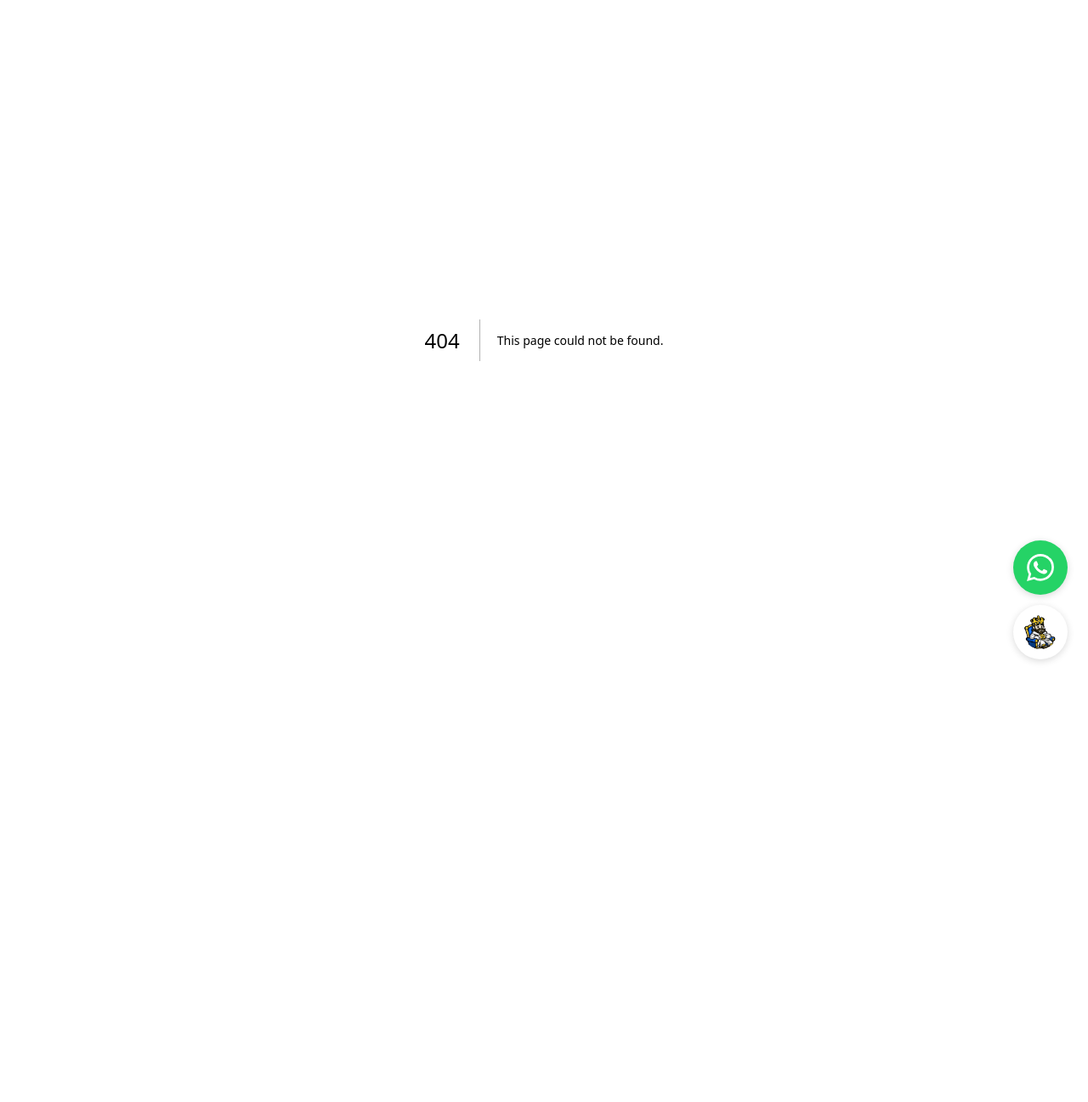
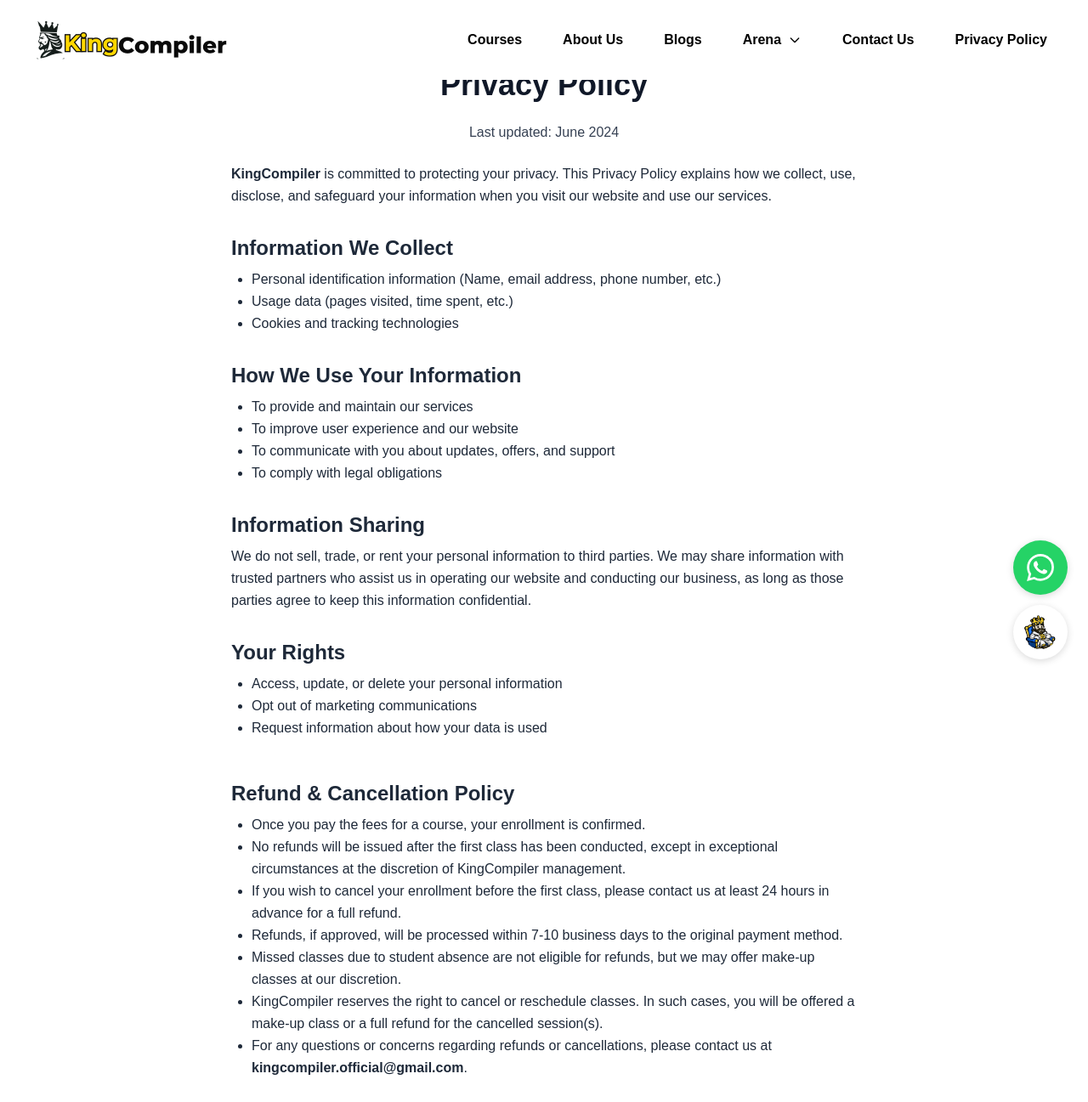
Before and after one commit to shrutarshi2002/kingcompiler-clone, a Next.js app: page /privacy-policy in a window 1280 px wide. Before the commit this address had no page. Shown: the top 1297 px of the page at 85% size. Before the commit the page ends 800 px from the top, so only its background shows below. Built offline with nearby package versions, Linux system fonts and the light colour scheme.

Commit message:
Fix: Make logo link to home, improve privacy policy padding, and update policy sections

```diff
--- a/src/app/about/page.js
+++ b/src/app/about/page.js
@@ -424,40 +424,50 @@
             </p>
           </div>
           <div className="relative">
-            <div className="absolute left-1/2 transform -translate-x-px h-full w-0.5 bg-gradient-to-b from-green-400 to-blue-600"></div>
-            <div className="space-y-12">
+            {/* Timeline line: visible on all screens, centered. Thinner and shorter on mobile. */}
+            <div
+              className="absolute left-1/2 top-0 transform -translate-x-1/2 h-full w-0.5 bg-gradient-to-b from-green-400 to-blue-600 z-0"
+              style={{ minHeight: "100%" }}
+            ></div>
+            <div className="space-y-12 relative z-10">
               {studentJourney.map((stage, index) => (
                 <div
                   key={index}
-                  className={`flex items-center ${
-                    index % 2 === 0 ? "flex-row" : "flex-row-reverse"
+                  className={`flex flex-col items-center sm:flex-row ${
+                    index % 2 === 0 ? "sm:flex-row" : "sm:flex-row-reverse"
                   }`}
                 >
-                  <div className="w-1/2 px-8">
+                  {/* Timeline dot for mobile, centered above card */}
+                  <div className="flex flex-col items-center w-full sm:hidden mb-2">
+                    <div className="w-4 h-4 bg-gradient-to-r from-green-400 to-blue-600 rounded-full border-4 border-white shadow-lg"></div>
+                  </div>
+                  {/* Card */}
+                  <div className="w-full sm:w-1/2 px-2 sm:px-8 flex justify-center sm:justify-start">
                     <div
-                      className={`bg-white p-6 rounded-xl shadow-lg border-l-4 border-green-500 hover:shadow-xl transition-all duration-300 ${
-                        index % 2 === 0 ? "text-right" : "text-left"
+                      className={`bg-white w-full max-w-xs sm:max-w-full p-2 sm:p-6 rounded-xl shadow-lg border-l-4 border-green-500 hover:shadow-xl transition-all duration-300 ${
+                        index % 2 === 0 ? "sm:text-right" : "sm:text-left"
                       }`}
                     >
-                      <div className="flex items-center justify-between mb-3">
-                        <div className="text-3xl">{stage.icon}</div>
-                        <div className="text-sm font-semibold text-green-600 bg-green-50 px-3 py-1 rounded-full">
+                      <div className="flex items-center justify-between mb-2 sm:mb-3">
+                        <div className="text-xl sm:text-3xl">{stage.icon}</div>
+                        <div className="text-xs sm:text-sm font-semibold text-green-600 bg-green-50 px-2 sm:px-3 py-1 rounded-full">
                           {stage.duration}
                         </div>
                       </div>
-                      <div className="text-lg font-bold text-green-600 mb-2">
+                      <div className="text-sm sm:text-lg font-bold text-green-600 mb-1 sm:mb-2">
                         {stage.stage}
                       </div>
-                      <h3 className="text-xl font-bold mb-2 text-gray-900">
+                      <h3 className="text-base sm:text-xl font-bold mb-1 sm:mb-2 text-gray-900">
                         {stage.title}
                       </h3>
-                      <p className="text-gray-600 leading-relaxed">
+                      <p className="text-gray-600 text-xs sm:text-base leading-relaxed">
                         {stage.description}
                       </p>
                     </div>
                   </div>
-                  <div className="w-6 h-6 bg-gradient-to-r from-green-400 to-blue-600 rounded-full border-4 border-white shadow-lg"></div>
-                  <div className="w-1/2 px-8"></div>
+                  {/* Timeline dot for desktop, between cards */}
+                  <div className="hidden sm:flex w-6 h-6 bg-gradient-to-r from-green-400 to-blue-600 rounded-full border-4 border-white shadow-lg my-2 sm:my-0"></div>
+                  <div className="hidden sm:block w-1/2 px-8"></div>
                 </div>
               ))}
             </div>
--- a/src/app/layout.js
+++ b/src/app/layout.js
@@ -13,8 +13,9 @@
 });
 
 export const metadata = {
-  title: "Create Next App",
-  description: "Generated by create next app",
+  title: "KingCompiler",
+  description:
+    "KingCompiler - Online Academy for Chess, Coding, and AI for Kids.",
 };
 
 export default function RootLayout({ children }) {
--- /dev/null
+++ b/src/app/privacy-policy/page.js
@@ -0,0 +1,113 @@
+"use client";
+
+import Navbar from "../../components/Navbar";
+import Footer from "../../components/Footer";
+
+export default function PrivacyPolicyPage() {
+  return (
+    <div className="min-h-screen bg-white flex flex-col">
+      <Navbar />
+      <main className="flex-1 max-w-3xl mx-auto px-4 pt-[320px] md:pt-20 pb-16">
+        <h1 className="text-4xl font-bold mb-6 text-gray-900 text-center">
+          Privacy Policy
+        </h1>
+        <p className="mb-6 text-gray-700 text-center">
+          Last updated: June 2024
+        </p>
+        <section className="space-y-6 text-gray-800 text-base leading-relaxed">
+          <p>
+            <strong>KingCompiler</strong> is committed to protecting your
+            privacy. This Privacy Policy explains how we collect, use, disclose,
+            and safeguard your information when you visit our website and use
+            our services.
+          </p>
+          <h2 className="text-2xl font-semibold mt-8 mb-2">
+            Information We Collect
+          </h2>
+          <ul className="list-disc ml-6">
+            <li>
+              Personal identification information (Name, email address, phone
+              number, etc.)
+            </li>
+            <li>Usage data (pages visited, time spent, etc.)</li>
+            <li>Cookies and tracking technologies</li>
+          </ul>
+          <h2 className="text-2xl font-semibold mt-8 mb-2">
+            How We Use Your Information
+          </h2>
+          <ul className="list-disc ml-6">
+            <li>To provide and maintain our services</li>
+            <li>To improve user experience and our website</li>
+            <li>To communicate with you about updates, offers, and support</li>
+            <li>To comply with legal obligations</li>
+          </ul>
+          <h2 className="text-2xl font-semibold mt-8 mb-2">
+            Information Sharing
+          </h2>
+          <p>
+            We do not sell, trade, or rent your personal information to third
+            parties. We may share information with trusted partners who assist
+            us in operating our website and conducting our business, as long as
+            those parties agree to keep this information confidential.
+          </p>
+          <h2 className="text-2xl font-semibold mt-8 mb-2">Your Rights</h2>
+          <ul className="list-disc ml-6">
+            <li>Access, update, or delete your personal information</li>
+            <li>Opt out of marketing communications</li>
+            <li>Request information about how your data is used</li>
+          </ul>
+        </section>
+        <section className="space-y-6 text-gray-800 text-base leading-relaxed mt-12">
+          <h2 className="text-2xl font-semibold mb-2">
+            Refund & Cancellation Policy
+          </h2>
+          <ul className="list-disc ml-6">
+            <li>
+              Once you pay the fees for a course, your enrollment is confirmed.
+            </li>
+            <li>
+              No refunds will be issued after the first class has been
+              conducted, except in exceptional circumstances at the discretion
+              of KingCompiler management.
+            </li>
+            <li>
+              If you wish to cancel your enrollment before the first class,
+              please contact us at least 24 hours in advance for a full refund.
+            </li>
+            <li>
+              Refunds, if approved, will be processed within 7-10 business days
+              to the original payment method.
+            </li>
+            <li>
+              Missed classes due to student absence are not eligible for
+              refunds, but we may offer make-up classes at our discretion.
+            </li>
+            <li>
+              KingCompiler reserves the right to cancel or reschedule classes.
+              In such cases, you will be offered a make-up class or a full
+              refund for the cancelled session(s).
+            </li>
+            <li>
+              For any questions or concerns regarding refunds or cancellations,
+              please contact us at{" "}
+              <span className="font-semibold">
+                kingcompiler.official@gmail.com
+              </span>
+              .
+            </li>
+          </ul>
+          <h2 className="text-2xl font-semibold mb-2">Contact Us</h2>
+          <p>
+            If you have any questions about this Privacy Policy, please contact
+            us at:
+            <br />
+            <span className="font-semibold">
+              kingcompiler.official@gmail.com
+            </span>
+          </p>
+        </section>
+      </main>
+      <Footer />
+    </div>
+  );
+}
--- a/src/components/Footer.js
+++ b/src/components/Footer.js
@@ -13,8 +13,8 @@
           <div className="lg:col-span-1">
             <div className="flex items-center gap-3 mb-6">
               <Image
-                src="/logo.png"
-                alt="KingCompiler Logo"
+                src="/logo1.png"
+                alt="KingCompiler Logo 1"
                 width={40}
                 height={40}
                 className="rounded-lg"
--- a/src/components/Navbar.js
+++ b/src/components/Navbar.js
@@ -45,14 +45,16 @@
       className="fixed top-0 left-0 right-0 z-50 flex items-center justify-between px-8 py-6"
       style={{ background: "var(--surface)" }}
     >
-      <div className="flex items-center gap-2">
-        <Image src="/next.svg" alt="Logo" width={40} height={40} />
-        <span
-          className="font-bold text-xl tracking-tight"
-          style={{ color: "var(--primary)" }}
-        >
-          kingcompiler
-        </span>
+      <div className="flex items-center">
+        <Link href="/">
+          <Image
+            src="/logo.png"
+            alt="KingCompiler Logo"
+            width={250}
+            height={250}
+            className="rounded-lg cursor-pointer"
+          />
+        </Link>
       </div>
 
       {/* Desktop Menu */}
@@ -147,12 +149,14 @@
             Contact Us
           </button>
         </Link>
+        <Link href="/privacy-policy">
           <button
             className="px-4 py-2 rounded transition-all duration-150 text-black font-bold hover:bg-[#fbbf24] hover:scale-105 active:bg-[#fbbf24] active:scale-95 active:border-2 active:border-[#fbbf24]"
             style={{ background: "none" }}
           >
             Privacy Policy
           </button>
+        </Link>
       </div>
       {/* Burger Menu Icon */}
       <div className="md:hidden flex items-center">
@@ -266,12 +270,14 @@
               Contact Us
             </button>
           </Link>
+          <Link href="/privacy-policy">
             <button
               className="w-full text-left px-4 py-2 rounded transition-all duration-150 text-black font-bold hover:bg-[#fbbf24] hover:scale-105 active:bg-[#fbbf24] active:scale-95 active:border-2 active:border-[#fbbf24]"
               style={{ background: "none" }}
             >
               Privacy Policy
             </button>
+          </Link>
         </div>
       )}
 
--- a/src/components/TestimonialsSection.js
+++ b/src/components/TestimonialsSection.js
@@ -350,9 +350,12 @@
             >
               {/* Create slides with 2 testimonials each */}
               {Array.from({ length: totalSlides }, (_, slideIndex) => (
-                <div key={slideIndex} className="w-full flex-shrink-0 flex">
+                <div
+                  key={slideIndex}
+                  className="w-full flex-shrink-0 flex flex-col sm:flex-row"
+                >
                   {/* First testimonial in the slide */}
-                  <div className="w-1/2 px-2">
+                  <div className="w-full sm:w-1/2 px-2">
                     <div className="bg-white rounded-lg shadow-lg overflow-hidden hover:shadow-xl transition-shadow duration-300 h-full">
                       <div className="p-6">
                         {/* Header */}
@@ -410,9 +413,9 @@
                     </div>
                   </div>
 
-                  {/* Second testimonial in the slide (if exists) */}
+                  {/* Second testimonial in the slide (if exists, only show on sm and up) */}
                   {slideIndex * 2 + 1 < testimonials.length && (
-                    <div className="w-1/2 px-2">
+                    <div className="hidden sm:block w-1/2 px-2">
                       <div className="bg-white rounded-lg shadow-lg overflow-hidden hover:shadow-xl transition-shadow duration-300 h-full">
                         <div className="p-6">
                           {/* Header */}
```
Also changed, not shown: public/logo1.png (added). Lines whose indentation alone changed are shown as unchanged.
